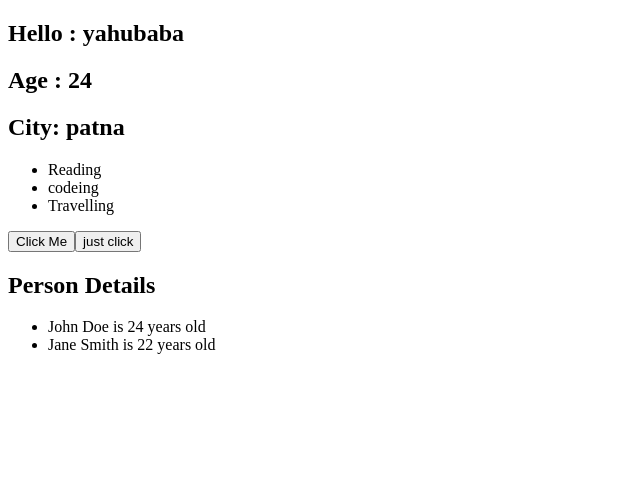
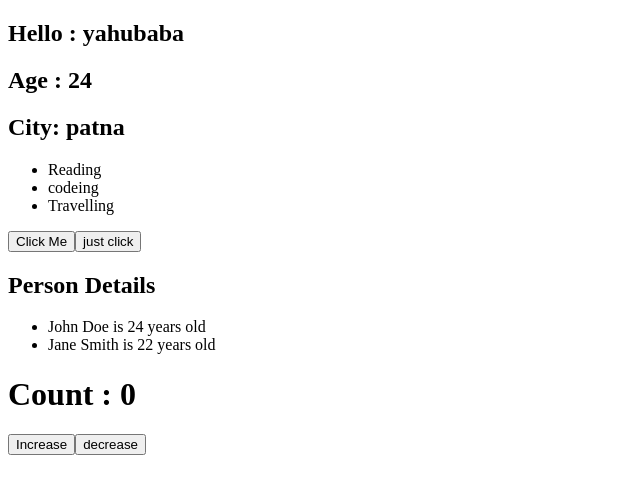
Before and after one commit to Premkumar2479/REACTJS_LEARING, a React app: page / in a window 1280 px wide. Shown: the top 494 px of the page, without its empty margins (0-640 px from the left). Built offline with nearby package versions, Linux system fonts and the light colour scheme; the HTML template or start-up script is replaced by a standard one.

Commit message:
some updates

```diff
--- a/src/App.jsx
+++ b/src/App.jsx
@@ -1,6 +1,7 @@
 import Hello from "./Hello";
 import Bye from "./Bye";
 import Button from "./Button"
+import Counter from "./Counter"
 
 // function App() {
 
@@ -36,7 +37,7 @@
     <Button  label="Click Me" handleClick={Message}/>
         <Button  label="just click" handleClick={ByeMessage}/>
     <Bye />
-
+    <Counter />
     </>
   )
 }
--- /dev/null
+++ b/src/Counter.jsx
@@ -0,0 +1,24 @@
+import {useState} from "react"
+
+function Counter(){
+    const[count,setCount] = useState(0)
+
+    const increase = () => {
+        setCount(count + 1)
+    }
+
+    const decrease = () => {
+        setCount(count - 1)
+    }
+
+    return (
+        <div>
+            <h1>Count : {count}</h1>
+            <button onClick={increase}>Increase</button>
+                        <button onClick={decrease}>decrease</button>
+
+        </div>
+    )
+}
+
+export default Counter
```
